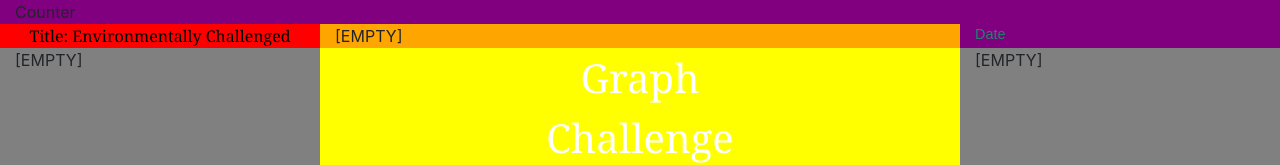
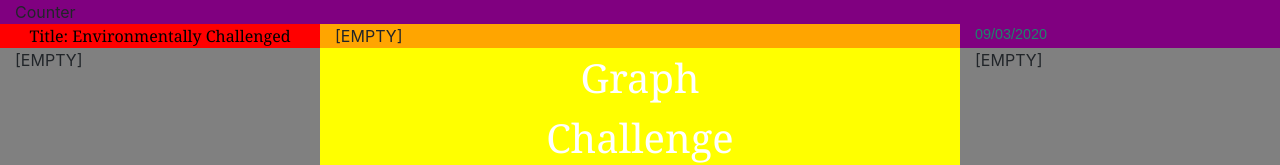
Before and after one commit to MoSiReRo/environmentally-challenged-frontend, a React (Create React App) app: page / in a window 1280 px wide. Shown: the top 165 px of the page. Built offline with nearby package versions, Linux system fonts and the light colour scheme.

Commit message:
app displays current date

```diff
--- a/src/App.js
+++ b/src/App.js
@@ -8,11 +8,38 @@ import Footer from './Footer';
 
 class App extends React.Component {
 
+ state = {
+   date: ""
+ };
+
+ componentDidMount() {
+   this.getDate();
+ }
+
+ getDate = () => {
+  let today = new Date()
+  let dd = today.getDate();
+  let mm = today.getMonth() + 1;
+  let yyyy = today.getFullYear();
+    if (dd < 10) {
+      dd=`0${dd}`;
+  }
+    if (mm < 10) {
+      mm=`0${mm}`;
+  }
+const fullDate = dd + "/" + mm + "/" + yyyy;
+
+   this.setState({
+     date: fullDate
+   });
+ }
+
 render() {
   return (
     <div className="container-fluid">
       <Counter />
-      <Header />
+      <Header
+        getDateFunc={this.state.date}/>
       <Main />
       <Selection />
       <MobileTip />
--- a/src/Header.js
+++ b/src/Header.js
@@ -1,9 +1,11 @@
 import React from 'react';
 import Title from './Title';
-import Date from './Date';
+import TodayDate from './TodayDate';
 
 
 class Header extends React.Component {
+
+
 
     render() {
         return (
@@ -12,7 +14,7 @@ class Header extends React.Component {
          <div className="col-md-6 orange d-none d-md-block">
             [EMPTY]
          </div>
-         <Date />
+         <TodayDate getDateFunc={this.props.getDateFunc}/>
       </div>
         );
     }
--- a/src/Date.js
+++ b/src/TodayDate.js
@@ -1,15 +1,15 @@
 import React from 'react';
 
 
-class Date extends React.Component {
+class TodayDate extends React.Component {
 
     render() {
         return (
             <div className="col-6 col-md-3 dateTime purple">
-            Date
+            {this.props.getDateFunc}
          </div>
         );
     }
 }
 
-export default Date;
+export default TodayDate;
```
